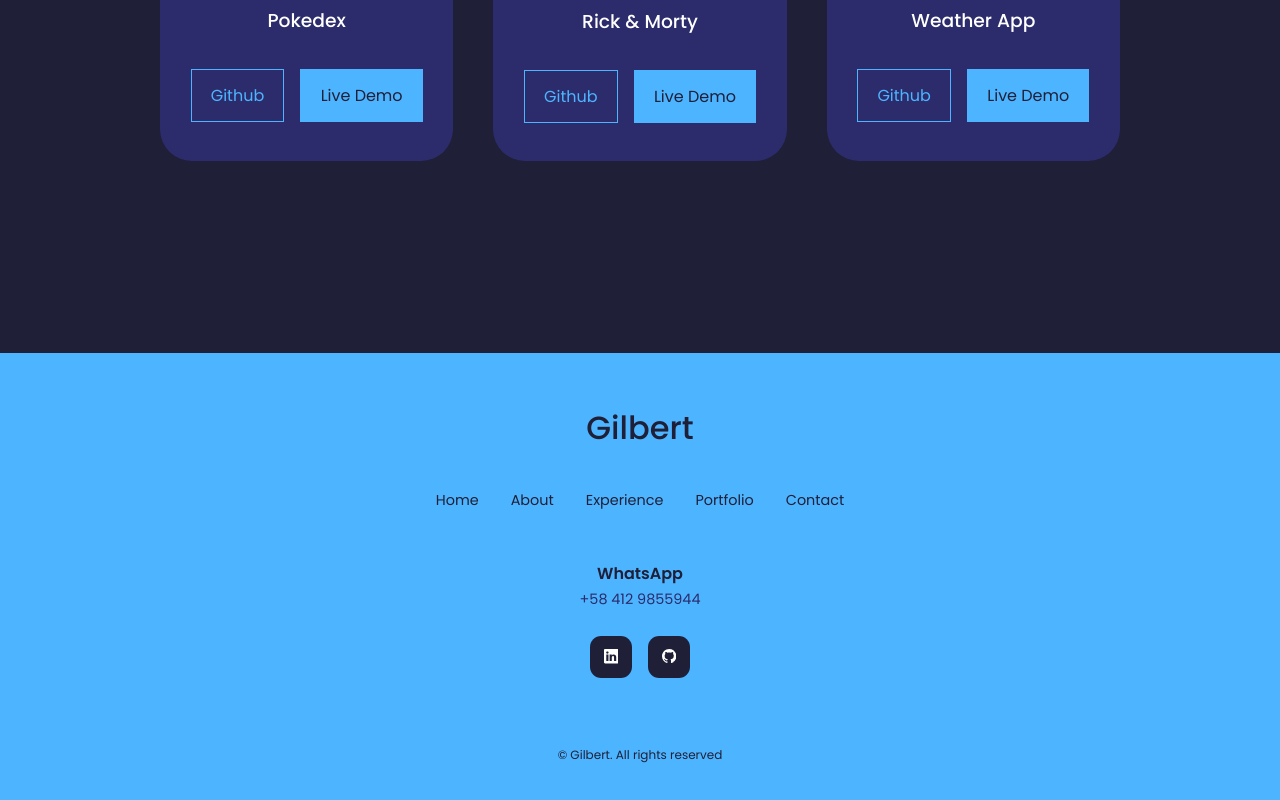
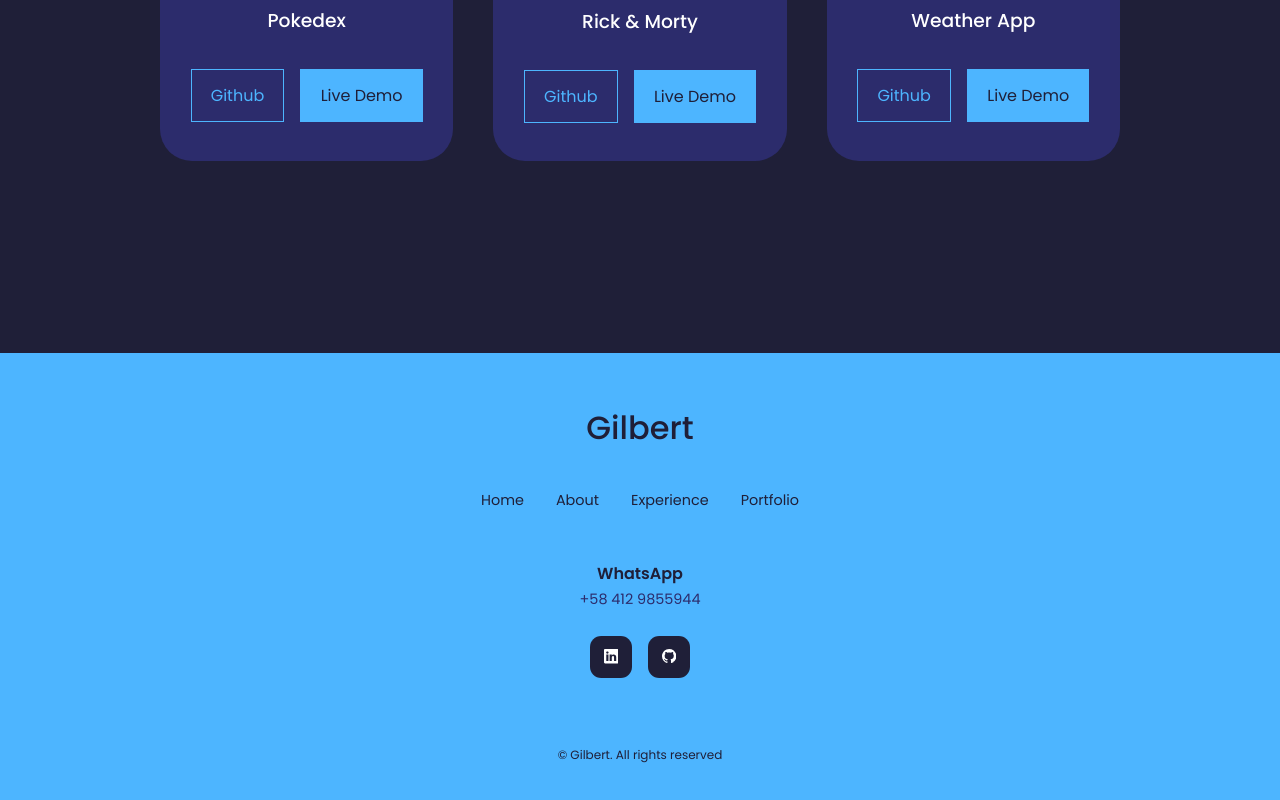
Before and after one commit to Gilbert3052/Portfolio, a React (Vite) app: page / in a window 1280 px wide. Shown: the part 1879-2679 px from the top of the page. Built offline with nearby package versions, Linux system fonts and the light colour scheme.

Commit message:
feat: change experience

```diff
--- a/src/components/footer/Footer.jsx
+++ b/src/components/footer/Footer.jsx
@@ -12,7 +12,7 @@ const Footer = () => {
         <li><a href="#about">About</a></li>
         <li><a href="#experience">Experience</a></li>
         <li><a href="#portfolio">Portfolio</a></li>
-        <li><a href="#contact">Contact</a></li>
+        {/* <li><a href="#contact">Contact</a></li> */}
       </ul>
 
       <div className="phone">
--- a/src/components/header/CTA.jsx
+++ b/src/components/header/CTA.jsx
@@ -5,7 +5,7 @@ const CTA = () => {
   return (
     <div className='cta'>
         <a href={Gilbert_CV_} download="Gilbert´s_CV" className='btn'>Download CV </a>
-        <a href="#contact" className='btn btn-primary'>Let´s Talk</a>
+        <a href="#footer" className='btn btn-primary'>Let´s Talk</a>
     </div>
   )
 }
```
